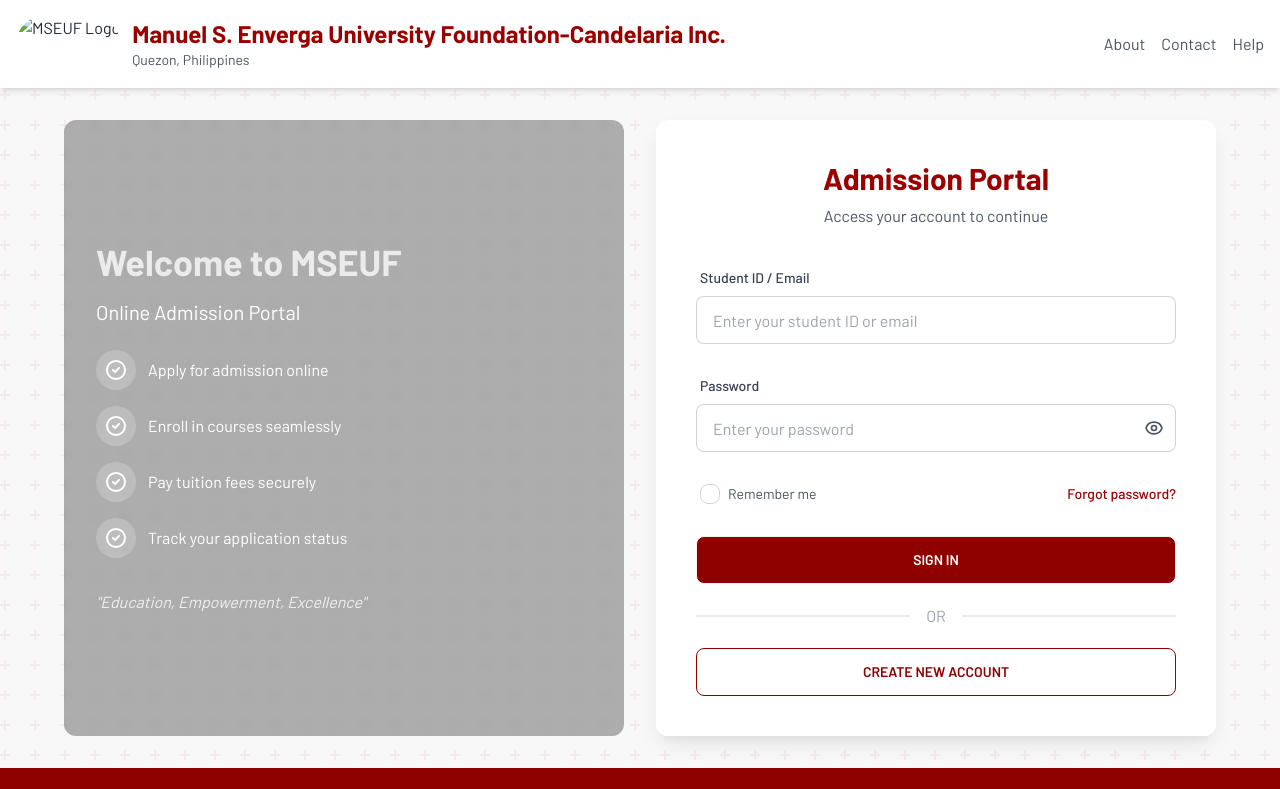
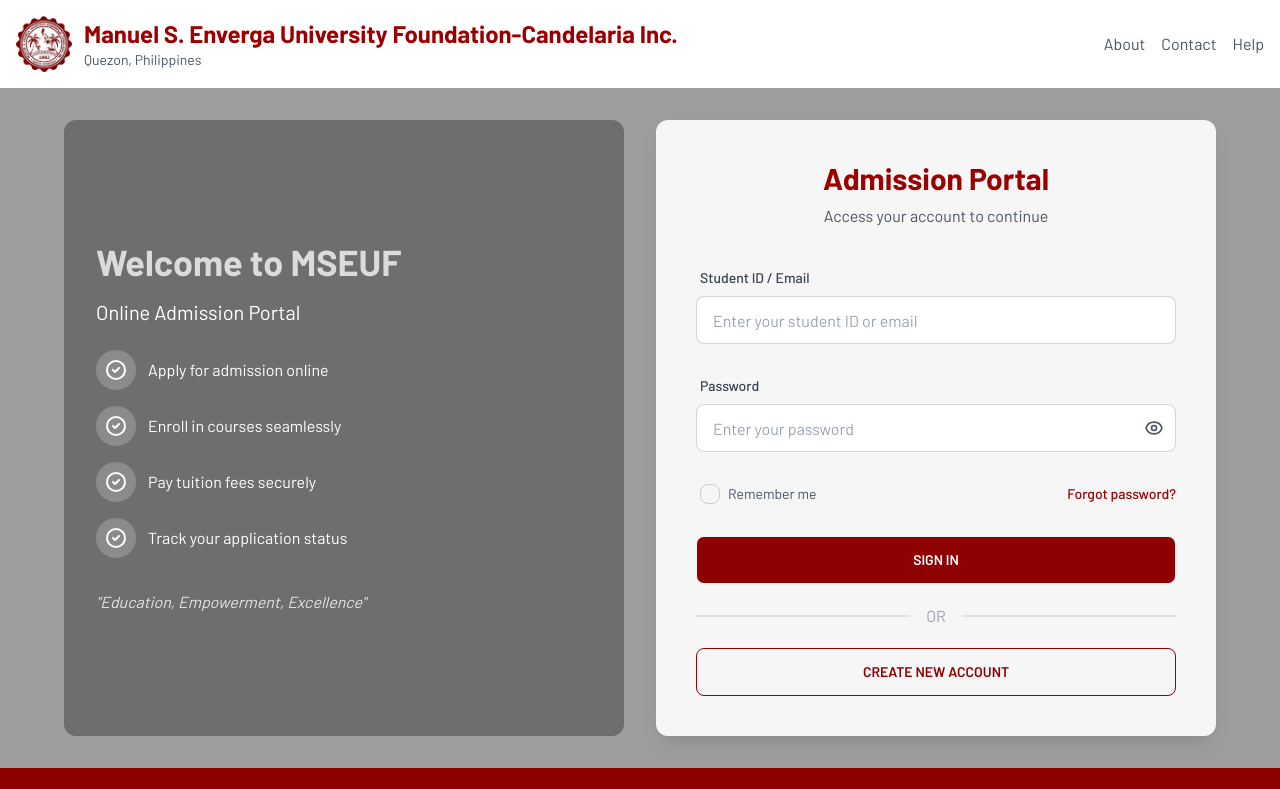
Before and after one commit to Haruuu-054/paynroll-system, a plain HTML site: page index.html in a window 1280 px wide. Shown: the top 789 px of the page. Drawn offline with nearby package versions, Linux system fonts and the light colour scheme; the site is published under a folder, as on GitHub Pages, so addresses that start at the root find nothing.

Commit message:
Update index.html

```diff
--- a/index.html
+++ b/index.html
@@ -100,7 +100,7 @@
         }
 
         .campus-bg {
-            background-image: url('/images/School.png');
+            background-image: url('images/School.png');
             background-size: cover;
             background-position: center;
         }
@@ -124,7 +124,7 @@
     <header class="bg-white py-4 shadow-md">
         <div class="container mx-auto px-4 flex items-center justify-between">
             <div class="flex items-center">
-                <img src="/images/school_logo.png" alt="MSEUF Logo" class="h-14 mr-3 logo-float rounded-full">
+                <img src="images/school_logo.png" alt="MSEUF Logo" class="h-14 mr-3 logo-float rounded-full">
                 <div>
                     <h1 class="text-primary font-bold text-xl md:text-2xl">Manuel S. Enverga University Foundation-Candelaria Inc.</h1>
                     <p class="text-gray-600 text-sm">Quezon, Philippines</p>
```
